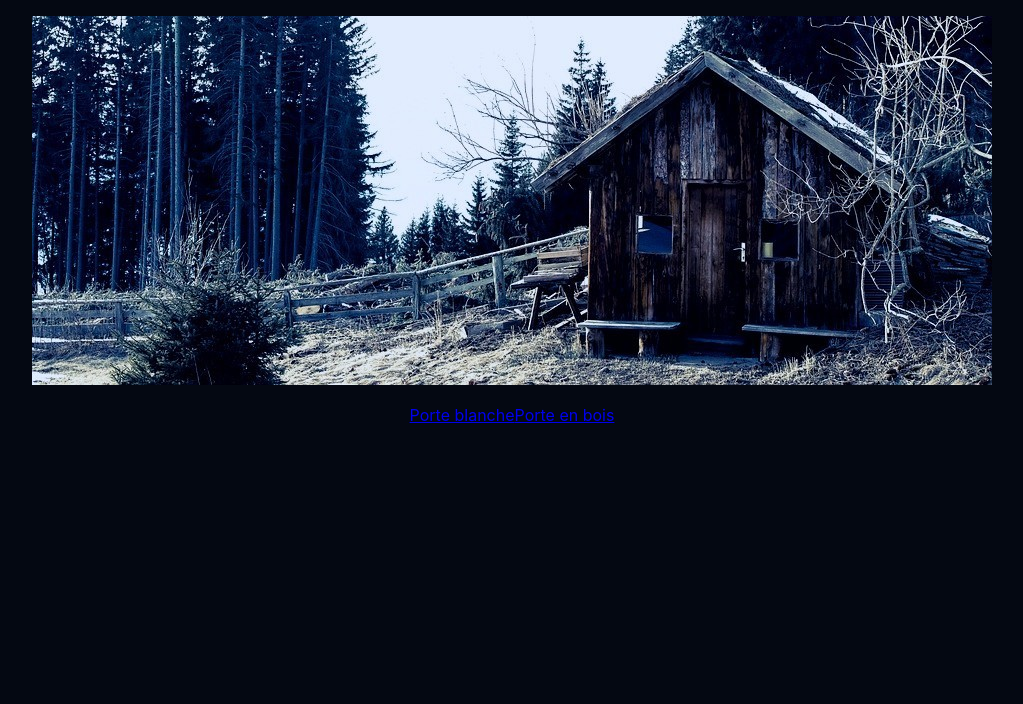
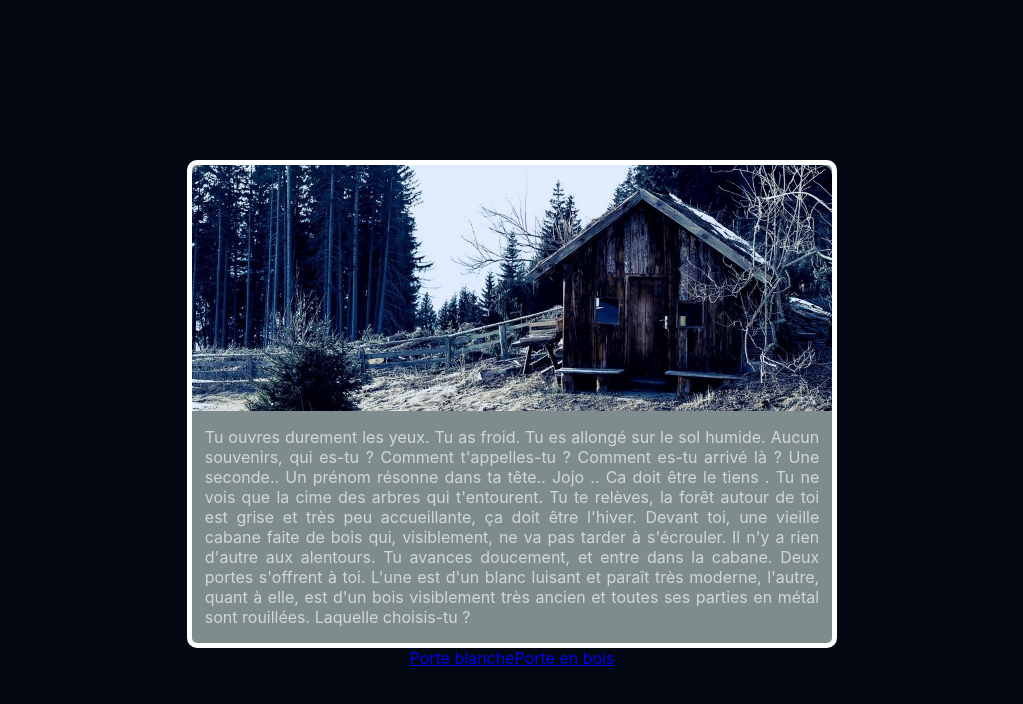
Before and after one commit to XeniaR1S/chrixe, a React (Create React App) app in the folder gamecx/: page /begin in a window 1280 px wide. Shown: the top 704 px of the page, without its empty margins (128-1151 px from the left). Built offline with nearby package versions, Linux system fonts and the light colour scheme.

Commit message:
create first card

```diff
--- a/gamecx/src/App.css
+++ b/gamecx/src/App.css
@@ -69,3 +69,39 @@
 
 
 /* Begin (card) */
+
+.begin {
+    display: flex;
+    flex-direction: column;
+    position: absolute;
+    top: 20%;
+    align-items: center;
+    width: 100%;
+}
+
+.card {
+  display: flex;
+  flex-direction: column;
+  width: 50%;
+  align-items: center;
+  border: 5px solid white;
+  flex-wrap: wrap;
+  border-radius: 10px;
+  background-color: #7f8c8d;
+}
+
+
+
+.imgCard {
+  width: 100%;
+  border-top-right-radius: 10px;
+  border-top-left-radius: 10px;
+}
+
+.textCard {
+    text-align: justify;
+    margin-left: 2%;
+    margin-right: 2%;
+    color: whitesmoke;
+    opacity: 0.7;
+}
--- a/gamecx/src/compenents/Begin.js
+++ b/gamecx/src/compenents/Begin.js
@@ -12,11 +12,14 @@ class Begin extends React.Component {
   render (){
     return (
       <div className="begin">
-        <figure className='figure-cabane'>
-          <img className='img-cabane' src={cabane} alt='cabane'/>
-        </figure>
+        <div className='card'>
+          <img className='imgCard' src={cabane} alt='cabane'/>
+          <p className="textCard">Tu ouvres durement les yeux. Tu as froid. Tu es allongé sur le sol humide. Aucun souvenirs, qui es-tu ? Comment t'appelles-tu ? Comment es-tu arrivé là ? Une seconde.. Un prénom résonne dans ta tête.. Jojo .. Ca doit être le tiens . Tu ne vois que la cime des arbres qui t'entourent. Tu te relèves, la forêt autour de toi est grise et très peu accueillante, ça doit être l'hiver. Devant toi, une vieille cabane faite de bois qui, visiblement, ne va pas tarder à s'écrouler. Il n'y a rien d'autre aux alentours. Tu avances doucement, et entre dans la cabane. Deux portes s'offrent à toi. L'une est d'un blanc luisant et paraît très moderne, l'autre, quant à elle, est d'un bois visiblement très ancien et toutes ses parties en métal sont rouillées. Laquelle choisis-tu ?</p>
+        </div>
+        <div className="choiceDoor">
         <Link to="/whitedoor">Porte blanche</Link>
         <Link to="/olddoor">Porte en bois</Link>
+        </div>
       </div>
     );
   }
```
